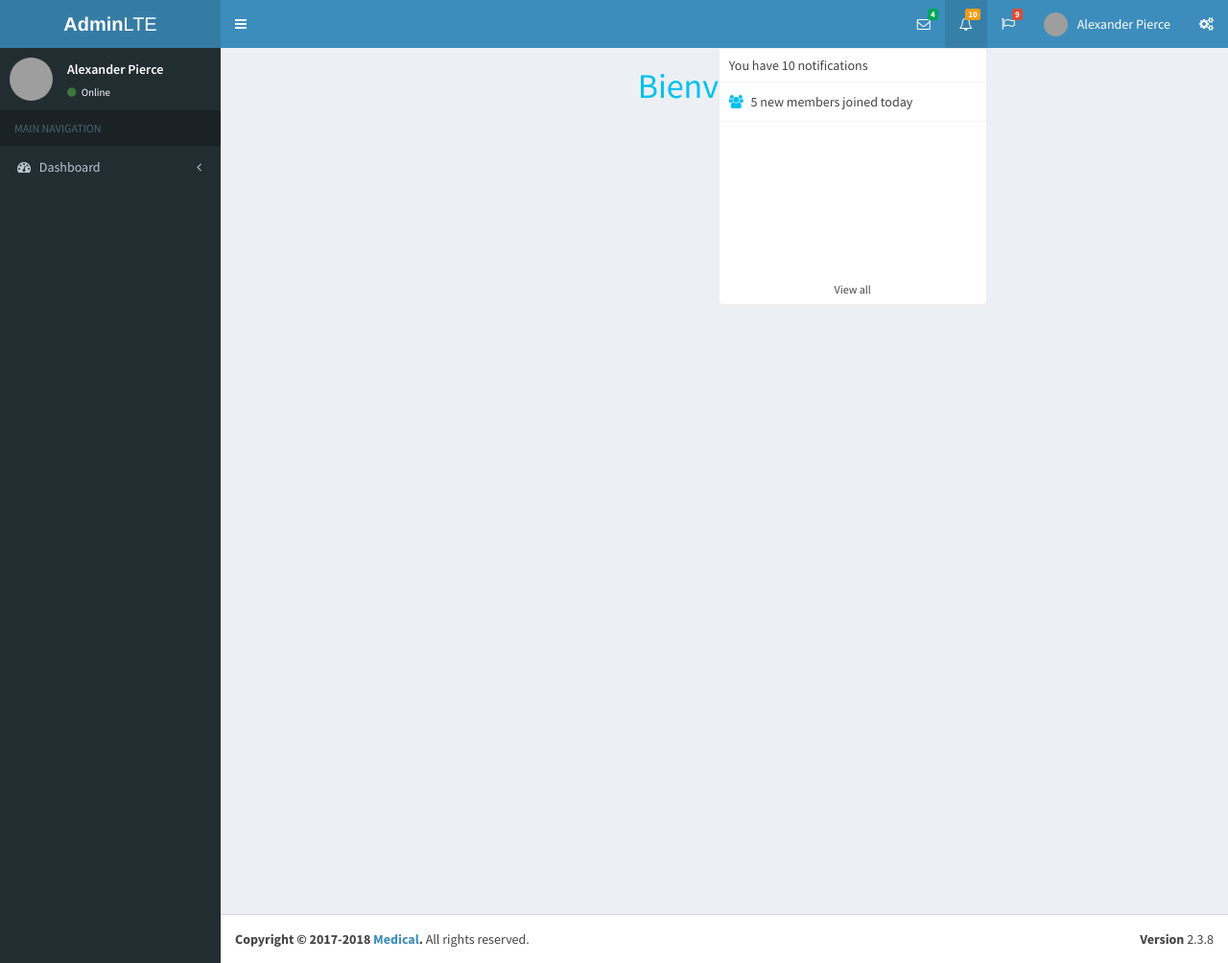
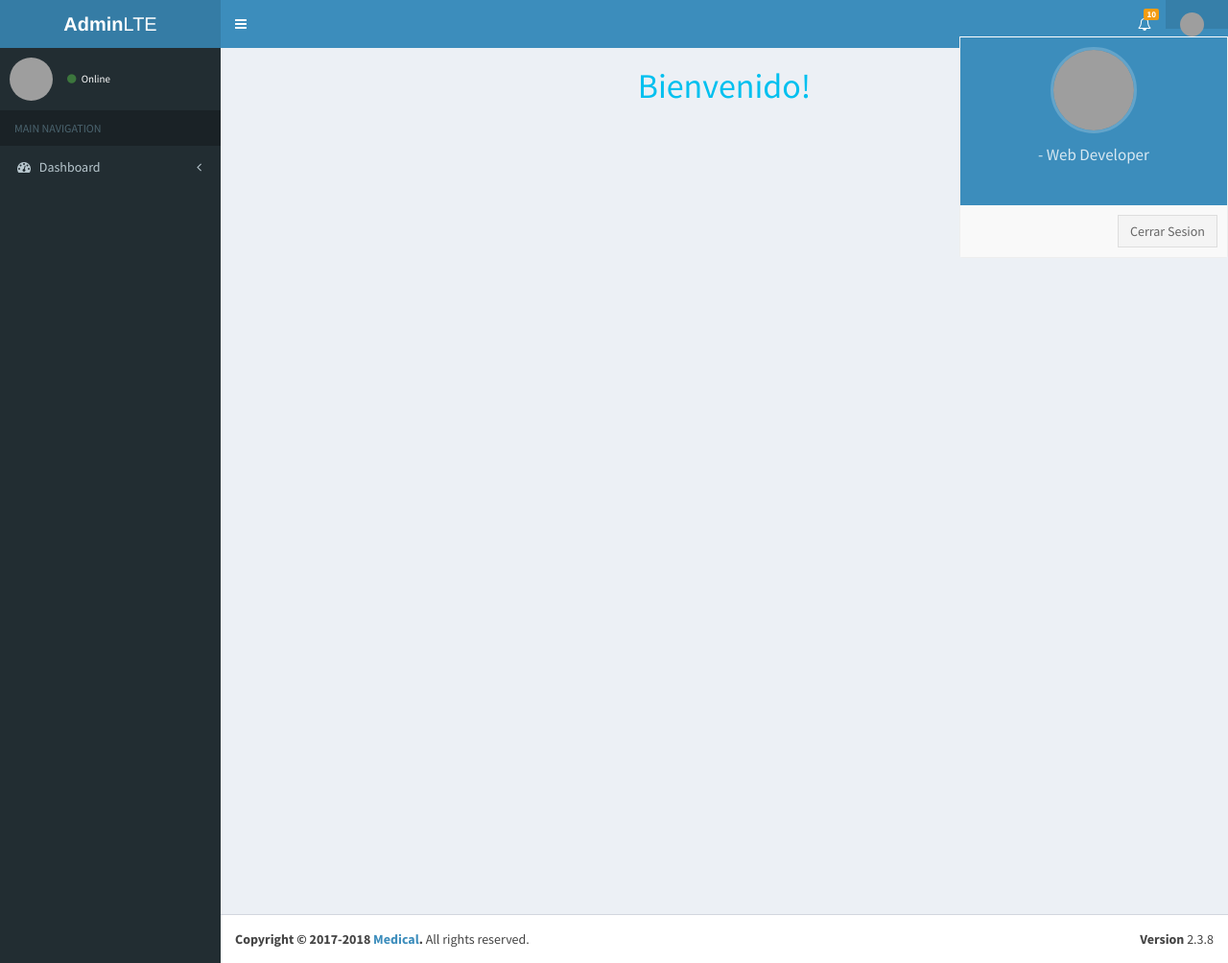
Before and after one commit to yomergonzalez/Clinica, a CodeIgniter app: page /database/ in a window 1280 px wide, after a click that opens the changed part. Shown: the whole page at 96% size. Run offline with CodeIgniter, Linux system fonts and the light colour scheme; the visitor is signed in with stand-in values (Sample User, id 1); some libraries are stand-ins or nearby versions; grey boxes are pictures that could not be loaded.

Commit message:
inicio de sesion

```diff
--- a/application/config/config.php
+++ b/application/config/config.php
@@ -384,7 +384,6 @@
 $config['sess_match_ip'] = FALSE;
 $config['sess_time_to_update'] = 300;
 $config['sess_regenerate_destroy'] = FALSE;
-
 /*
 |--------------------------------------------------------------------------
 | Cookie Related Variables
--- a/application/models/Users_model.php
+++ b/application/models/Users_model.php
@@ -3,11 +3,12 @@
 
   public function __construct(){
   parent :: __construct();
+    $this->load->database();
   }
 
   function verificar_usuario($email,$pass){
     $this->db->where('email',$email);
-    $this->db->where('password',$pass);
+    $this->db->where('pass',$pass);
     $result = $this->db->get('users');
 
     return ($result->num_rows()>0)? $result->row() : false;
--- a/application/views/templates/dashboard/dashboard.php
+++ b/application/views/templates/dashboard/dashboard.php
@@ -1,4 +1,7 @@
 <?php
+
+if(!$this->session->has_userdata('usuario')) redirect('login');
+
 
 $this->load->view('templates/dashboard/header');
 foreach ($main as $key => $ruta) {
--- a/application/views/templates/dashboard/header.php
+++ b/application/views/templates/dashboard/header.php
@@ -49,35 +49,7 @@
 
                     <div class="navbar-custom-menu">
                         <ul class="nav navbar-nav">
-                            <!-- Messages: style can be found in dropdown.less-->
-                            <li class="dropdown messages-menu">
-                                <a href="#" class="dropdown-toggle" data-toggle="dropdown">
-                                    <i class="fa fa-envelope-o"></i>
-                                    <span class="label label-success">4</span>
-                                </a>
-                                <ul class="dropdown-menu">
-                                    <li class="header">You have 4 messages</li>
-                                    <li>
-                                        <!-- inner menu: contains the actual data -->
-                                        <ul class="menu">
-                                            <li><!-- start message -->
-                                                <a href="#">
-                                                    <div class="pull-left">
-                                                        <img src="http://lorempixel.com/200/200/" class="img-circle" alt="User Image">
-                                                    </div>
-                                                    <h4>
-                                                        Support Team
-                                                        <small><i class="fa fa-clock-o"></i> 5 mins</small>
-                                                    </h4>
-                                                    <p>Why not buy a new awesome theme?</p>
-                                                </a>
-                                            </li>
-                                            <!-- end message -->
-                                        </ul>
-                                    </li>
-                                    <li class="footer"><a href="#">See All Messages</a></li>
-                                </ul>
-                            </li>
+
                             <!-- Notifications: style can be found in dropdown.less -->
                             <li class="dropdown notifications-menu">
                                 <a href="#" class="dropdown-toggle" data-toggle="dropdown">
@@ -99,43 +71,12 @@
                                     <li class="footer"><a href="#">View all</a></li>
                                 </ul>
                             </li>
-                            <!-- Tasks: style can be found in dropdown.less -->
-                            <li class="dropdown tasks-menu">
-                                <a href="#" class="dropdown-toggle" data-toggle="dropdown">
-                                    <i class="fa fa-flag-o"></i>
-                                    <span class="label label-danger">9</span>
-                                </a>
-                                <ul class="dropdown-menu">
-                                    <li class="header">You have 9 tasks</li>
-                                    <li>
-                                        <!-- inner menu: contains the actual data -->
-                                        <ul class="menu">
-                                            <li><!-- Task item -->
-                                                <a href="#">
-                                                    <h3>
-                                                        Design some buttons
-                                                        <small class="pull-right">20%</small>
-                                                    </h3>
-                                                    <div class="progress xs">
-                                                        <div class="progress-bar progress-bar-aqua" style="width: 20%" role="progressbar" aria-valuenow="20" aria-valuemin="0" aria-valuemax="100">
-                                                            <span class="sr-only">20% Complete</span>
-                                                        </div>
-                                                    </div>
-                                                </a>
-                                            </li>
-                                            <!-- end task item -->
-                                        </ul>
-                                    </li>
-                                    <li class="footer">
-                                        <a href="#">View all tasks</a>
-                                    </li>
-                                </ul>
-                            </li>
+
                             <!-- User Account: style can be found in dropdown.less -->
                             <li class="dropdown user user-menu">
                                 <a href="#" class="dropdown-toggle" data-toggle="dropdown">
                                     <img src="http://lorempixel.com/200/200/" class="user-image" alt="User Image">
-                                    <span class="hidden-xs">Alexander Pierce</span>
+                                    <span class="hidden-xs"><?php echo $this->session->userdata('usuario')->name;?></span>
                                 </a>
                                 <ul class="dropdown-menu">
                                     <!-- User image -->
@@ -143,40 +84,22 @@
                                         <img src="http://lorempixel.com/200/200/" class="img-circle" alt="User Image">
 
                                         <p>
-                                            Alexander Pierce - Web Developer
-                                            <small>Member since Nov. 2012</small>
+                                            <?php echo $this->session->userdata('usuario')->name;?> - Web Developer
                                         </p>
                                     </li>
                                     <!-- Menu Body -->
-                                    <li class="user-body">
-                                        <div class="row">
-                                            <div class="col-xs-4 text-center">
-                                                <a href="#">Followers</a>
-                                            </div>
-                                            <div class="col-xs-4 text-center">
-                                                <a href="#">Sales</a>
-                                            </div>
-                                            <div class="col-xs-4 text-center">
-                                                <a href="#">Friends</a>
-                                            </div>
-                                        </div>
-                                        <!-- /.row -->
-                                    </li>
+
                                     <!-- Menu Footer-->
                                     <li class="user-footer">
                                         <div class="pull-left">
-                                            <a href="#" class="btn btn-default btn-flat">Profile</a>
                                         </div>
                                         <div class="pull-right">
-                                            <a href="#" class="btn btn-default btn-flat">Sign out</a>
+                                            <a href="user/logout" class="btn btn-default btn-flat">Cerrar Sesion</a>
                                         </div>
                                     </li>
                                 </ul>
                             </li>
-                            <!-- Control Sidebar Toggle Button -->
-                            <li>
-                                <a href="#" data-toggle="control-sidebar"><i class="fa fa-gears"></i></a>
-                            </li>
+
                         </ul>
                     </div>
                 </nav>
@@ -194,7 +117,7 @@
                             <img src="http://lorempixel.com/200/200/" class="img-circle" alt="User Image">
                         </div>
                         <div class="pull-left info">
-                            <p>Alexander Pierce</p>
+                            <p><?php echo $this->session->userdata('usuario')->name ;?></p>
                             <a href="#"><i class="fa fa-circle text-success"></i> Online</a>
                         </div>
                     </div>
```
Also changed, not shown: application/controllers/Login.php (added, +14 -0 lines), application/controllers/Users.php (+12 -5 lines), application/models/Config_model.php (added, +19 -0 lines), application/views/user/receta.php (+6 -15 lines), application/views/hola_mundo.php (line endings or trailing spaces).
